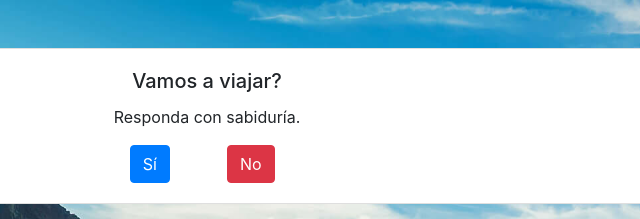
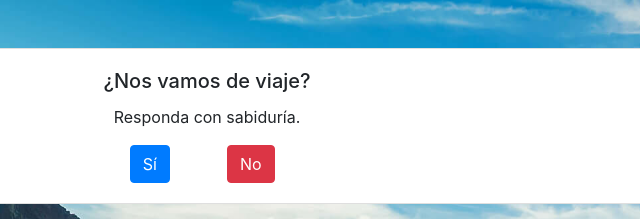
Before and after one commit to YazminTrucido/friend-prank, a plain HTML site: page index.html in a window 1280 px wide. Shown: the top 219 px of the page, 433-1073 px from the left. Drawn offline with nearby package versions, Linux system fonts and the light colour scheme.

Commit message:
Update index.html

```diff
--- a/index.html
+++ b/index.html
@@ -12,7 +12,7 @@
 <body>
     <div class="card text-center mx-5 my-5">
         <div class="card-body">
-            <h5 class="card-title">Vamos a viajar?</h5>
+            <h5 class="card-title">¿Nos vamos de viaje?</h5>
             <p class="card-text">Responda con sabiduría.</p>
             <button type="button" id="staticBtn" class="btn btn-primary staticBtn">Sí</button>
             <button type="button" id="randomBtn" class="btn btn-danger randomBtn">No</button>
```
